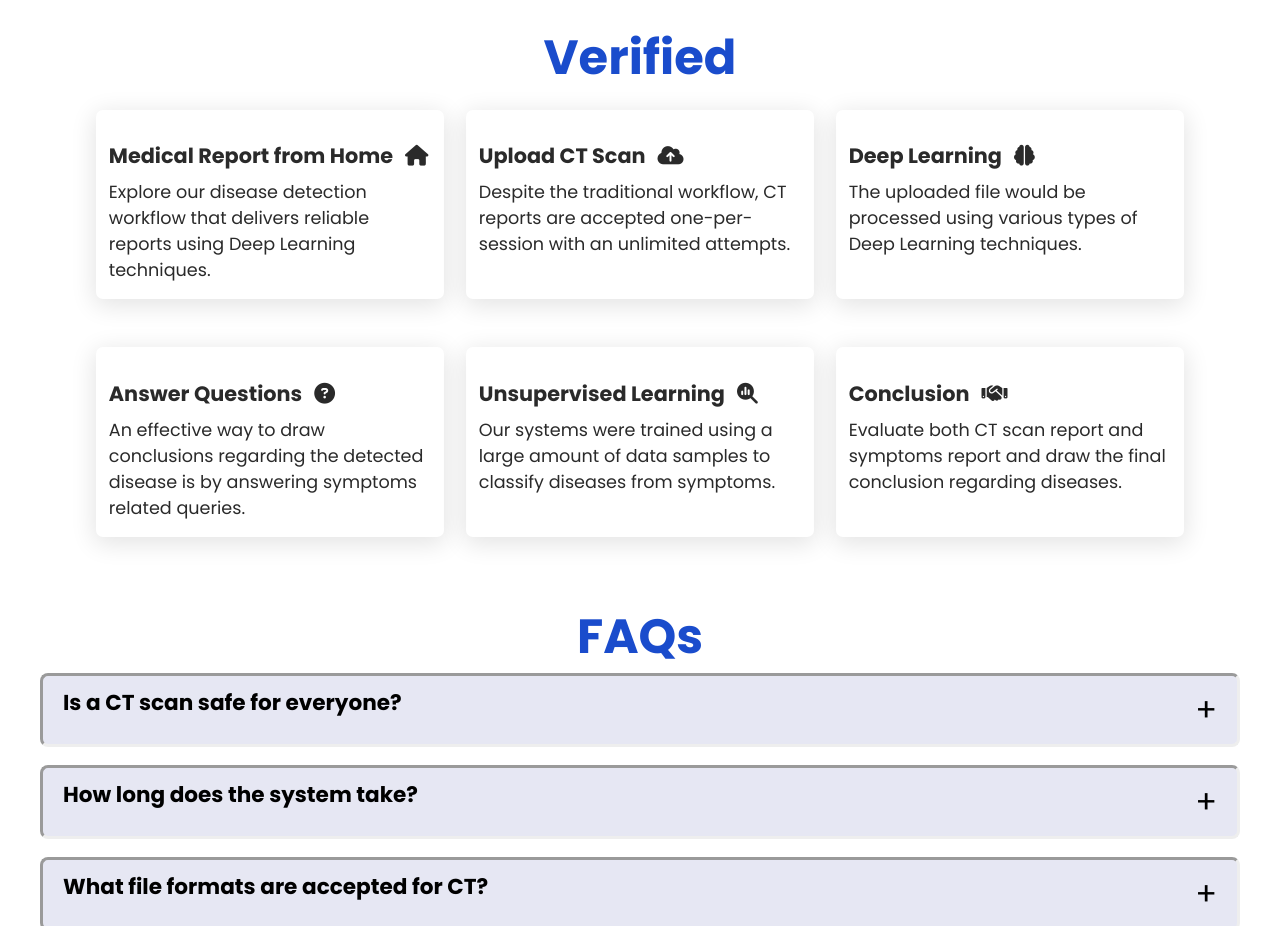
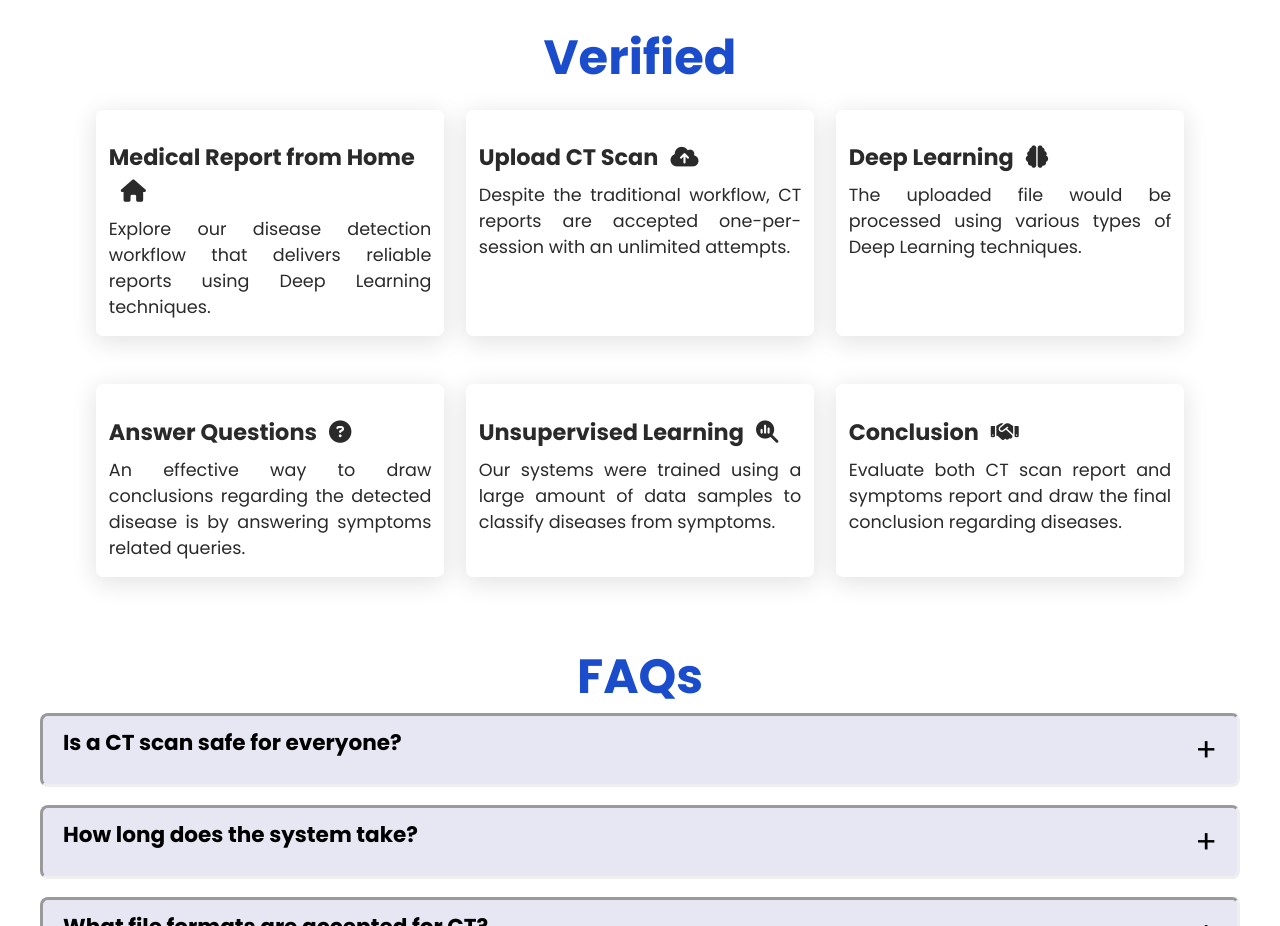
Before and after one commit to Team-Captivators/Nephro-Disease-Detection, a React (Create React App) app: page / in a window 1280 px wide. Shown: the part 3540-4466 px from the top of the page. Built offline with nearby package versions, Linux system fonts and the light colour scheme.

Commit message:
Update Verified Page

```diff
--- a/src/components/Verified.css
+++ b/src/components/Verified.css
@@ -31,7 +31,7 @@
 }
 
 .verified-card h4{
-    font-size: 1.3rem;
+    font-size: 1.4rem;
     padding: .9rem 0 .2rem 0;
 }
 
@@ -42,6 +42,7 @@
 .verified-card p{
     font-size: 1.1rem;
     padding-top: 5px;
+    text-align: justify;
 }
 
 @media screen and (max-width:850px) {
```
